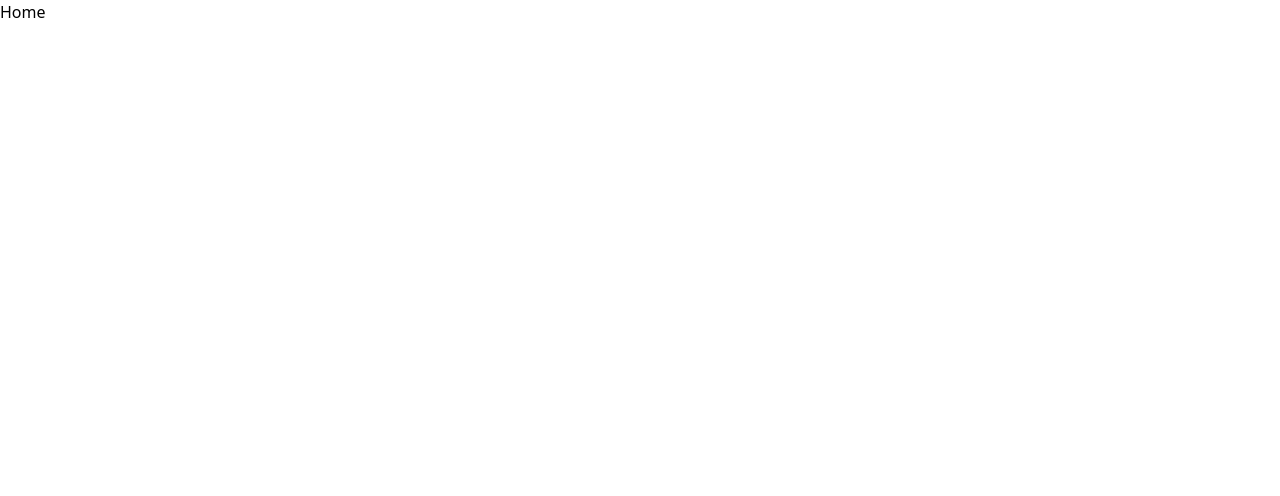
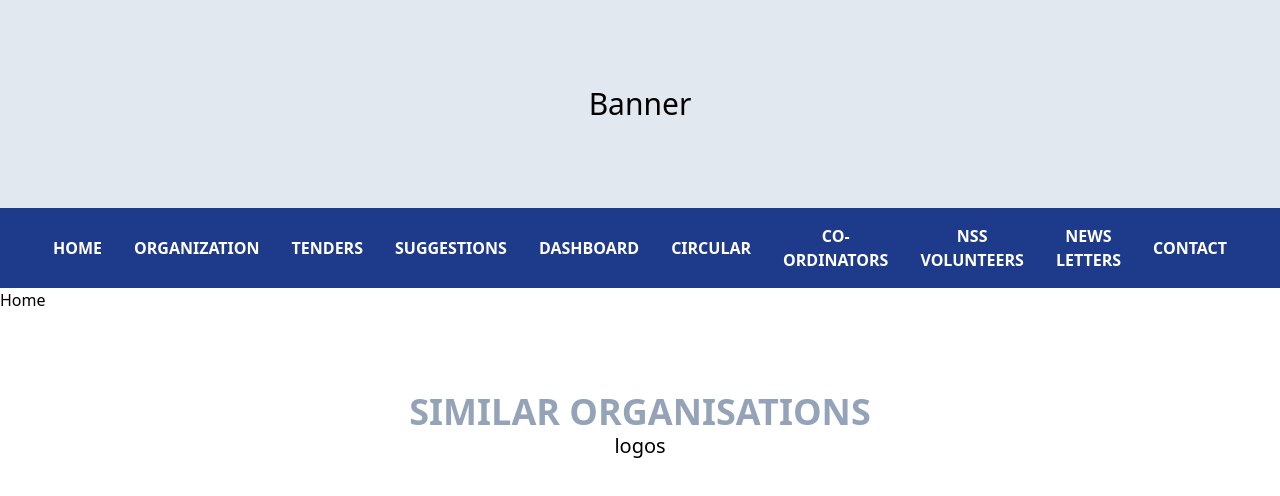
Before and after one commit to Shefaoudeen/Pondicherry_NSS, a React (Vite) app: page /cms in a window 1280 px wide. Shown: the top 496 px of the page. Built offline with nearby package versions, Linux system fonts and the light colour scheme.

Commit message:
Navbar completed

```diff
--- a/src/App.jsx
+++ b/src/App.jsx
@@ -1,12 +1,13 @@
 import { BrowserRouter, Route, Routes } from "react-router-dom";
 import Home from "./pages/Home";
+import Layout from "./Layout/Layout";
 
 export default function App() {
   return (
     <BrowserRouter>
       <Routes>
         {/*Home*/}
-        <Route path="/" element={<Home />} />
+      <Route path="/" element={<Layout />}>
         {/*Organisation*/}
         <Route path="/aboutUs" element={<Home />} />
         <Route path="/objectives" element={<Home />} />
@@ -35,6 +36,7 @@ export default function App() {
         <Route path="/contact" element={<Home />} />
         {/*cms*/}
         <Route path="/cms" element={<Home />} />
+      </Route>
       </Routes>
     </BrowserRouter>
   );
--- /dev/null
+++ b/src/Data/index.js
@@ -0,0 +1,25 @@
+const NAV_ITEMS = [
+  { title: "HOME", path: "/" },
+  {
+    title: "ORGANIZATION",
+    subItems: [
+      { title: "ABOUT US", path: "/aboutUs" },
+      { title: "OBJECTIVES", path: "/objectives" },
+      { title: "WHO'S WHO", path: "/whoswho" },
+      { title: "NSS DIRECTORY", path: "/directory" },
+      { title: "REGULAR ACTIVITIES", path: "/regActivities" },
+      { title: "SPECIAL CAMP PROGRAMME", path: "/specialCamp" },
+      { title: "AWARDS AND AWARDEES", path: "/awards" },
+    ],
+  },
+  { title: "TENDERS", path: "/tenders" },
+  { title: "SUGGESTIONS", path: "/suggestion" },
+  { title: "DASHBOARD", path: "/dashboard" },
+  { title: "CIRCULAR", path: "/circulars" },
+  { title: "CO-ORDINATORS", path: "/coordinators" },
+  { title: "NSS VOLUNTEERS", path: "/volunteers" },
+  { title: "NEWS LETTERS", path: "/news" },
+  { title: "CONTACT", path: "/contact" },
+];
+
+export { NAV_ITEMS };
--- /dev/null
+++ b/src/Layout/Banner.jsx
@@ -0,0 +1,11 @@
+import React from 'react'
+
+const Banner = () => {
+  return (
+    <div className='text-3xl text-center min-h-52 bg-slate-200 flex items-center justify-center'>
+        <h1>Banner</h1>
+    </div>
+  )
+}
+
+export default Banner
--- /dev/null
+++ b/src/Layout/Footer.jsx
@@ -0,0 +1,16 @@
+import React from 'react'
+
+const Footer = () => {
+  return (
+    <div>
+      <div className='mt-20'>
+        <h1 className='font-semibold text-4xl text-center text-slate-400'>SIMILAR ORGANISATIONS</h1>
+        <div className='text-xl text-center'>
+          logos
+        </div>
+      </div>
+    </div>
+  )
+}
+
+export default Footer
--- /dev/null
+++ b/src/Layout/Layout.jsx
@@ -0,0 +1,18 @@
+import React from 'react'
+import Banner from './Banner'
+import Navbar from './Navbar'
+import Footer from './Footer'
+import { Outlet } from 'react-router-dom'
+
+const Layout = () => {
+  return (
+    <>
+        <Banner/>
+        <Navbar/>
+        <Outlet/>
+        <Footer/>
+    </>
+  )
+}
+
+export default Layout
--- /dev/null
+++ b/src/Layout/Navbar.jsx
@@ -0,0 +1,30 @@
+import React from 'react'
+import { NAV_ITEMS } from '../Data/index'
+
+const Navbar = () => {
+  return (
+    <nav className='bg-blue-900'>
+      <ul className='flex relative items-center justify-center px-20 text-white font-semibold'>
+        {
+          NAV_ITEMS.map((ele) => {
+            if (ele.subItems)
+              return (
+                <div className='group duration-300'>
+                  <a className='h-full px-4 text-center py-4 cursor-pointer group-hover:bg-red-500 duration-300'>{ele.title}</a>
+                  <div className='bg-red-500 absolute top-[100%] hidden items-start justify-start flex-col min-w-64 group-hover:flex duration-300'>
+                    {ele.subItems.map((subItem) => {
+                      return <a href={subItem.path} className='w-full px-4 py-4 hover:bg-red-700 cursor-pointer duration-500'>{subItem.title}</a>
+                    })}
+                  </div>
+                </div>
+              )
+            else
+              return <a href={ele.path} className='px-4 text-center py-4 hover:bg-red cursor-pointer hover:bg-red-500 duration-500'>{ele.title}</a>
+          })
+        }
+      </ul>
+    </nav>
+  )
+}
+
+export default Navbar
--- a/src/pages/Home.jsx
+++ b/src/pages/Home.jsx
@@ -1,7 +1,7 @@
 import React from "react";
 
 const Home = () => {
-  return <div>Home</div>;
+  return <div className="">Home</div>;
 };
 
 export default Home;
```
